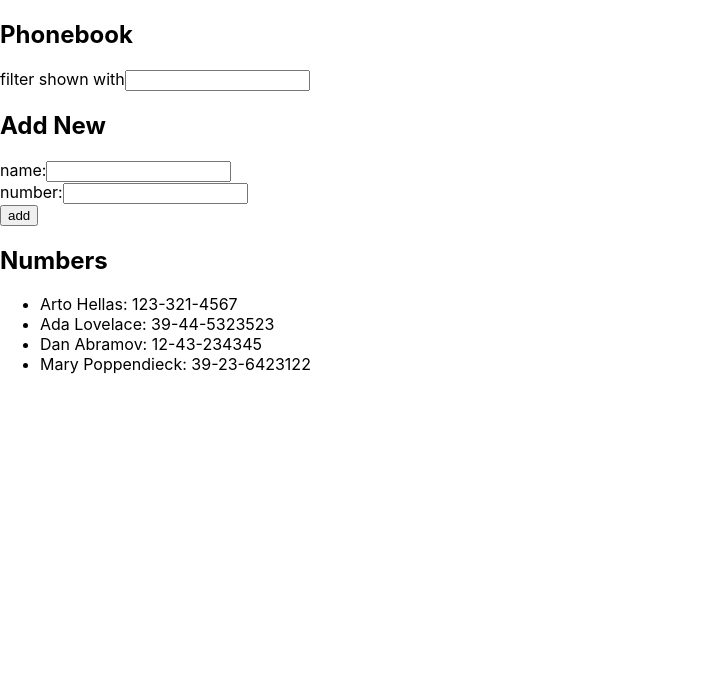
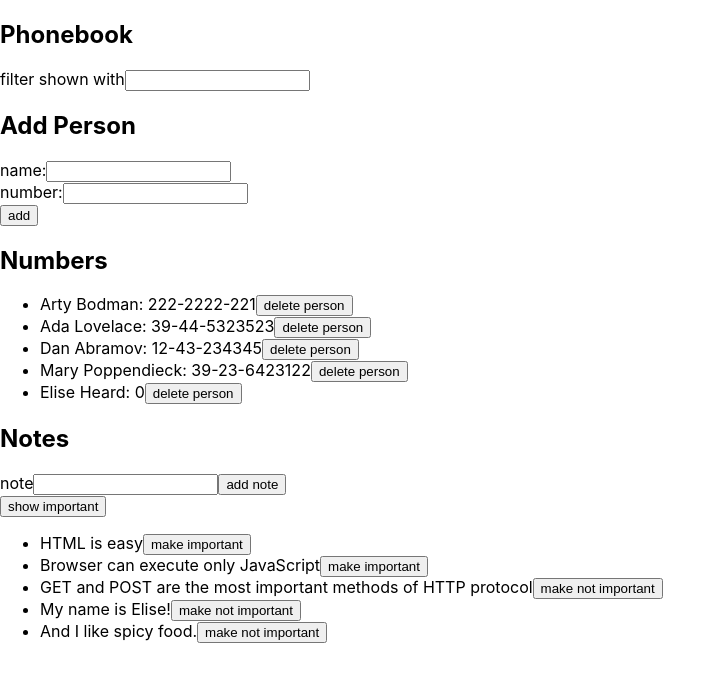
Before and after one commit to cultelise/fso, a React (Create React App) app: page / in a window 1280 px wide. Shown: the top 682 px of the page, without its empty margins (0-726 px from the left). Built offline with nearby package versions, Linux system fonts and the light colour scheme; data requests are answered from the project's data file.

Commit message:
fso part 2d done

```diff
--- a/db.json
+++ b/db.json
@@ -1,8 +1,8 @@
 {
   "persons": [
     {
-      "name": "Arto Hellas",
-      "number": "123-321-4567",
+      "name": "Arty Bodman",
+      "number": "222-2222-221",
       "id": 1
     },
     {
@@ -19,15 +19,19 @@
       "name": "Mary Poppendieck",
       "number": "39-23-6423122",
       "id": 4
+    },
+    {
+      "name": "Elise Heard",
+      "number": "0",
+      "id": 5
     }
   ],
-
   "notes": [
     {
       "id": 1,
       "content": "HTML is easy",
       "date": "2022-1-17T17:30:31.098Z",
-      "important": true
+      "important": false
     },
     {
       "id": 2,
@@ -40,6 +44,18 @@
       "content": "GET and POST are the most important methods of HTTP protocol",
       "date": "2022-1-17T19:20:14.298Z",
       "important": true
+    },
+    {
+      "content": "My name is Elise!",
+      "date": "2022-11-27T00:54:53.601Z",
+      "important": true,
+      "id": 4
+    },
+    {
+      "content": "And I like spicy food.",
+      "date": "2022-11-27T01:04:11.732Z",
+      "important": true,
+      "id": 5
     }
   ]
 }
--- a/src/App.js
+++ b/src/App.js
@@ -2,35 +2,24 @@ import "./App.css";
 import { useState } from "react";
 import PersonForm from "./components/PersonForm";
 import Persons from "./components/Persons";
-import axios from "axios";
 import { useEffect } from "react";
 import Filter from "./components/Filter";
+import Notes from "./components/Notes";
+import personService from "./services/persons";
 
-const App = (props) => {
-  const [notes, setNotes] = useState([])
-  const [newNote, setNewNote] = useState('')
-  const [showAll, setShowAll] = useState(true)
+const App = () => {
   const [persons, setPersons] = useState([]);
   const [newName, setNewName] = useState("");
   const [newNumber, setNewNumber] = useState("");
   const [newFilter, setNewFilter] = useState("");
 
   useEffect(() => {
-    axios
-    .get('http://localhost:3001/persons')
-    .then(response => {
-      setPersons(response.data)
-    })
-  }, [])
-
-  useEffect(() => {
-    axios
-      .get('http://localhost:3001/notes')
-      .then(response => {
-        setNotes(response.data)
-      })
-  }, [])
-
+    const getInitialPersons = async () => {
+      const initialPersons = await personService.getAll();
+      setPersons(initialPersons);
+    };
+    getInitialPersons();
+  }, []);
 
   const getNewName = (event) => {
     setNewName(event.target.value);
@@ -51,20 +40,52 @@ const App = (props) => {
     );
   };
 
-  const addPerson = (event) => {
+  const addPerson = async (event) => {
     event.preventDefault();
     if (persons.find((object) => object.name === newName)) {
-      return alert(`${newName} is already in the phonebook!`);
+      if (
+        window.confirm(
+          `${newName} is already in the phonebook! Replace the old number with a new one?`
+        )
+      ) {
+        const person = persons.find((object) => object.name === newName);
+        const newPersonNumber = {
+          ...person,
+          number: newNumber,
+        };
+        const updatedPerson = await personService.update(
+          person.id,
+          newPersonNumber
+        );
+        setPersons(
+          persons.map((person) =>
+            person.name !== newName ? person : updatedPerson
+          )
+        );
+        setNewName("");
+        setNewNumber("");
+      }
+    } else {
+      const newPersonObject = {
+        name: newName,
+        number: newNumber,
+      };
+      const returnedPerson = await personService.create(newPersonObject);
+      setPersons(persons.concat(returnedPerson));
+      setNewName("");
+      setNewNumber("");
     }
-    setPersons(
-      persons.concat({
-        name: newName,
-        id: persons.length + 1,
-        number: newNumber,
-      })
-    );
-    setNewName("");
-    setNewNumber("");
+  };
+
+  const deletePerson = async (event) => {
+    const person = persons.filter((p) => {
+      return p.id.toString() === event.target.id;
+    });
+    if (window.confirm(`Delete ${person[0].name}?`)) {
+      personService.remove(event.target.id);
+      const modifiedPersons = await personService.getAll();
+      setPersons(modifiedPersons);
+    }
   };
 
   const handleKeyDown = (event) => {
@@ -75,15 +96,27 @@ const App = (props) => {
   return (
     <div>
       <h2>Phonebook</h2>
-      <Filter persons={persons} newFilter={newFilter} getNewFilter={getNewFilter} />
-      <h2>Add New</h2>
-      <PersonForm newName={newName} getNewName={getNewName}
-      newNumber={newNumber} getNewNumber={getNewNumber}
-      addPerson={addPerson} handleKeyDown={handleKeyDown}
+      <Filter
+        persons={persons}
+        newFilter={newFilter}
+        getNewFilter={getNewFilter}
+      />
+      <h2>Add Person</h2>
+      <PersonForm
+        newName={newName}
+        getNewName={getNewName}
+        newNumber={newNumber}
+        getNewNumber={getNewNumber}
+        addPerson={addPerson}
+        handleKeyDown={handleKeyDown}
       />
       <h2>Numbers</h2>
-      <Persons persons={getFilteredEntries()} />
-      <p>{props.notes}</p>
+      <Persons
+        persons={getFilteredEntries()}
+        onClick={(event) => deletePerson(event)}
+      />
+      <h2>Notes</h2>
+      <Notes />
     </div>
   );
 };
--- a/src/components/Filter.js
+++ b/src/components/Filter.js
@@ -1,9 +1,7 @@
 import React from 'react'
 import Input from './Input'
-import { useState } from 'react';
 
 const Filter = (props) => {
-
 
   return (
     <Input
--- a/src/components/ListItem.js
+++ b/src/components/ListItem.js
@@ -2,7 +2,7 @@ import React from 'react'
 
 const ListItem = (props) => {
   return (
-    <li>{props.content}</li>
+    <li>{props.content}<button id={props.id} onClick={(event) => props.onClick(event)}>delete person</button></li>
   )
 }
 
--- a/src/components/Note.js
+++ b/src/components/Note.js
@@ -1,6 +1,12 @@
-const Note = ({ note }) => {
+import React from 'react'
+
+const Note = ({note, toggleImportance}) => {
+  const label = note.important ? 'make not important' : 'make important'
   return (
-    <li>{note.content}</li>
+    <li>
+      {note.content}
+      <button onClick={toggleImportance}>{label}</button>
+    </li>
   )
 }
 
--- /dev/null
+++ b/src/components/Notes.js
@@ -0,0 +1,69 @@
+import { useState } from "react";
+import { useEffect } from "react";
+import Note from "./Note";
+import noteService from "../services/notes";
+
+const Notes = () => {
+  const [notes, setNotes] = useState([]);
+  const [newNote, setNewNote] = useState("");
+  const [showAll, setShowAll] = useState(true);
+
+  useEffect(() => {
+    const getInitialNotes = async () => {
+      const initialNotes = await noteService.getAll()
+      setNotes(initialNotes);
+    }
+    getInitialNotes()
+  }, []);
+
+  const handleNoteInput = (event) => {
+    setNewNote(event.target.value);
+  };
+
+  const addNote = async (event) => {
+    event.preventDefault();
+    const noteObject = {
+      content: newNote,
+      date: new Date().toISOString(),
+      important: Math.random() < 0.5,
+    };
+    const returnedNote = await noteService.create(noteObject);
+    setNotes(notes.concat(returnedNote));
+    setNewNote("");
+  };
+
+  const notesToShow = showAll
+    ? notes
+    : notes.filter((note) => note.important === true);
+
+  const toggleImportanceOf = async (id) => {
+    const note = notes.find((n) => n.id === id);
+    const changedNote = { ...note, important: !note.important };
+    const updatedNote = await noteService.update(id, changedNote)
+    setNotes(notes.map((n) => (n.id !== id ? n : updatedNote)));
+  };
+
+  return (
+    <div>
+      <form action="" onSubmit={addNote}>
+        <label htmlFor="note">note</label>
+        <input id="note" value={newNote} onChange={handleNoteInput}></input>
+        <button type="submit">add note</button>
+      </form>
+      <button onClick={() => setShowAll(!showAll)}>
+        show {showAll ? "important" : "all"}
+      </button>
+      <ul>
+        {notesToShow.map((note) => (
+          <Note
+            key={note.id}
+            note={note}
+            toggleImportance={() => toggleImportanceOf(note.id)}
+          />
+        ))}
+      </ul>
+    </div>
+  );
+};
+
+export default Notes;
--- a/src/components/Persons.js
+++ b/src/components/Persons.js
@@ -6,7 +6,10 @@ const Persons = (props) => {
     {props.persons.map((x) => (
       <ListItem key={x.id}
         content={x.name + ': ' + x.number}
+        onClick={(event) => props.onClick(event)}
+        id={x.id}
       />
+
     ))}
   </ul>
   )
--- /dev/null
+++ b/src/services/notes.js
@@ -0,0 +1,26 @@
+import axios from "axios";
+
+const baseUrl = "http://localhost:3001/notes";
+
+const getAll = async () => {
+  const request = await axios.get(baseUrl);
+  return request.data;
+};
+
+const create = async (newObject) => {
+  const request = await axios.post(baseUrl, newObject);
+  return request.data;
+};
+
+const update = async (id, newObject) => {
+  const request = await axios.put(`${baseUrl}/${id}`, newObject);
+  return request.data;
+};
+
+const noteService = {
+  getAll,
+  create,
+  update,
+};
+
+export default noteService;
--- /dev/null
+++ b/src/services/persons.js
@@ -0,0 +1,30 @@
+import axios from "axios"
+
+const baseUrl = 'http://localhost:3001/persons'
+
+const getAll = async () => {
+  const request = await axios.get(baseUrl);
+  return request.data;
+};
+
+const create = async (newObject) => {
+  const request = await axios.post(baseUrl, newObject);
+  return request.data;
+};
+
+const update = async (id, newObject) => {
+  const request = await axios.put(`${baseUrl}/${id}`, newObject);
+  return request.data;
+};
+const remove = async (id) => {
+  const request = await axios.delete(`${baseUrl}/${id}`)
+  return request.data
+}
+const personService = {
+  getAll,
+  create,
+  update,
+  remove
+};
+
+export default personService;
```
